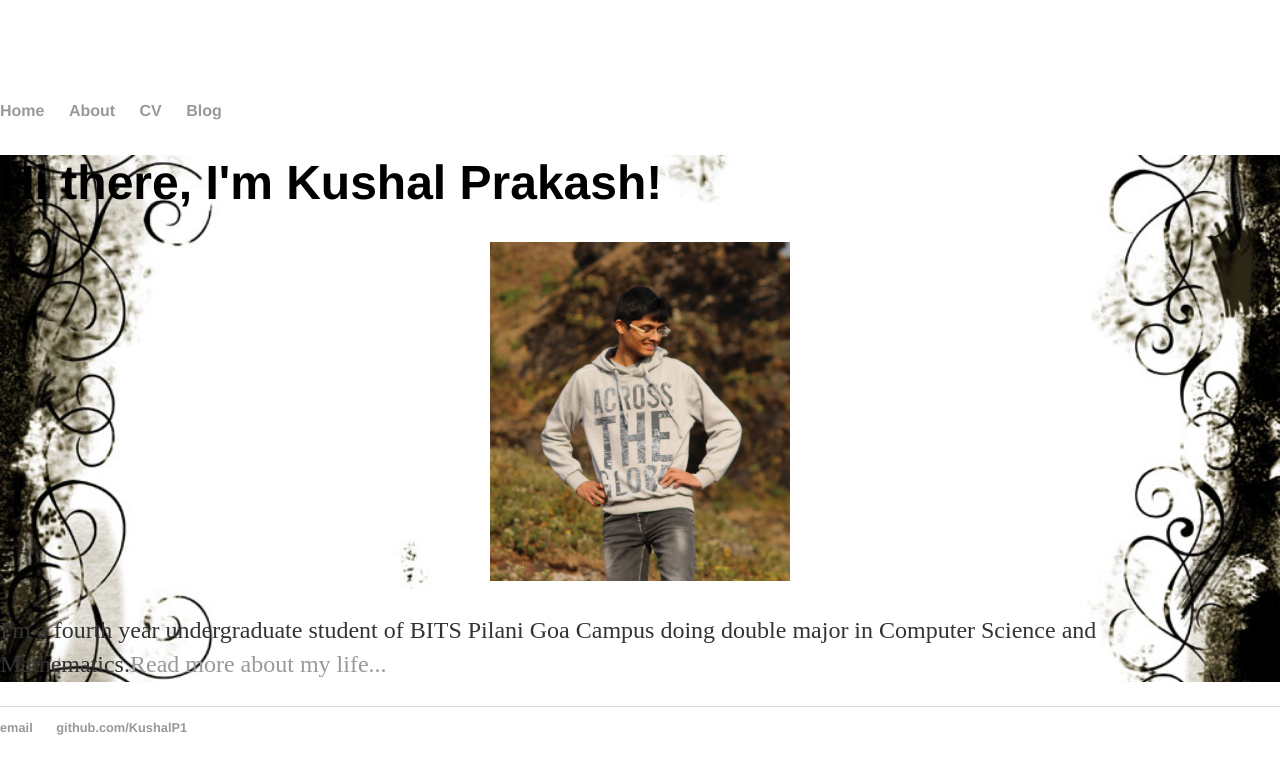
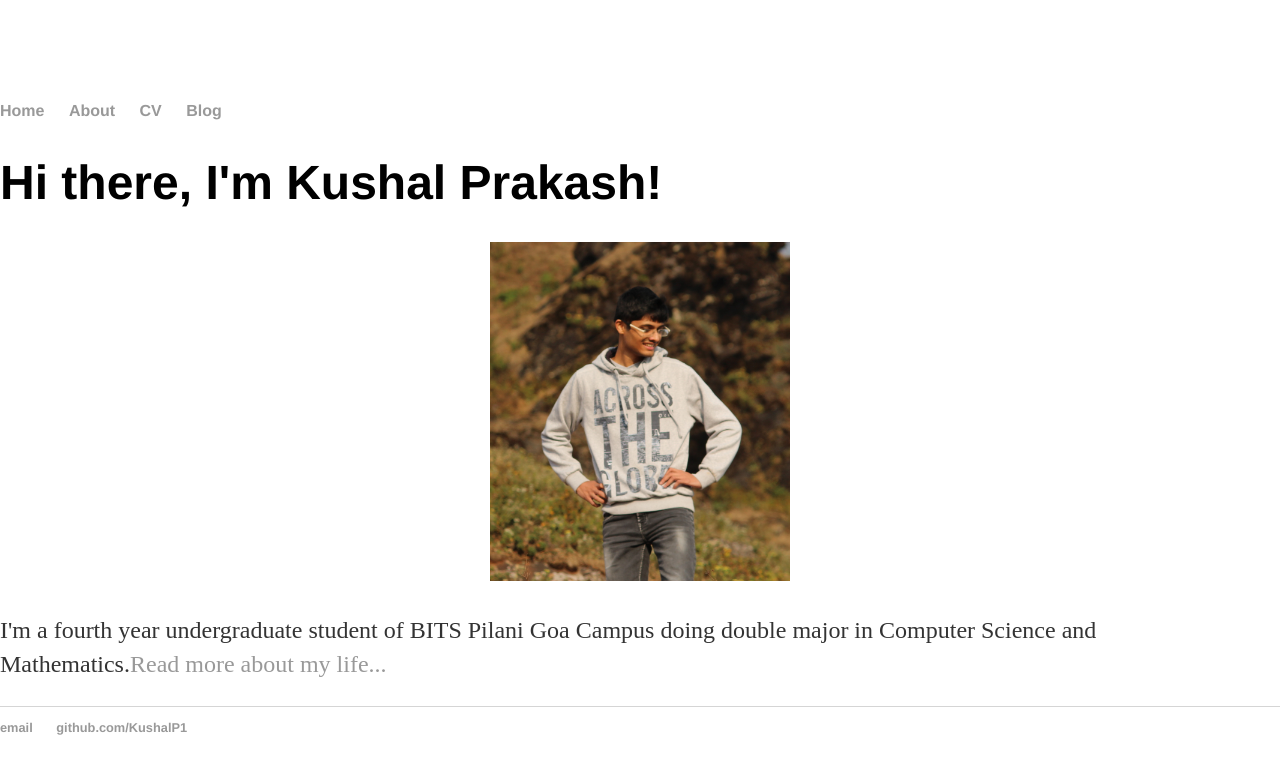
Before and after one commit to KushalP1/KushalP1.github.io, a Jekyll site: the page built from index.html, in a window 1280 px wide. Shown: the top 774 px of the page. Built offline with Jekyll 4.4.1, drawn with Linux system fonts in a browser that asks for light colours.

Commit message:
Update index.html

```diff
--- a/index.html
+++ b/index.html
@@ -4,7 +4,7 @@ title: Kushal Prakash
 ---
 
 </div>
-		<div class="tiledBackground">
+		<div class="tiledBakground">
 			<h1>Hi there, I'm Kushal Prakash!</h1>
 			<p style="text-align:center;"><img src=/git.JPG width=300 height=339>
 			<p>I'm a fourth year undergraduate student of BITS Pilani Goa Campus doing double major in Computer Science and Mathematics.<a href="/about">Read more about my life...</a></p>
```
